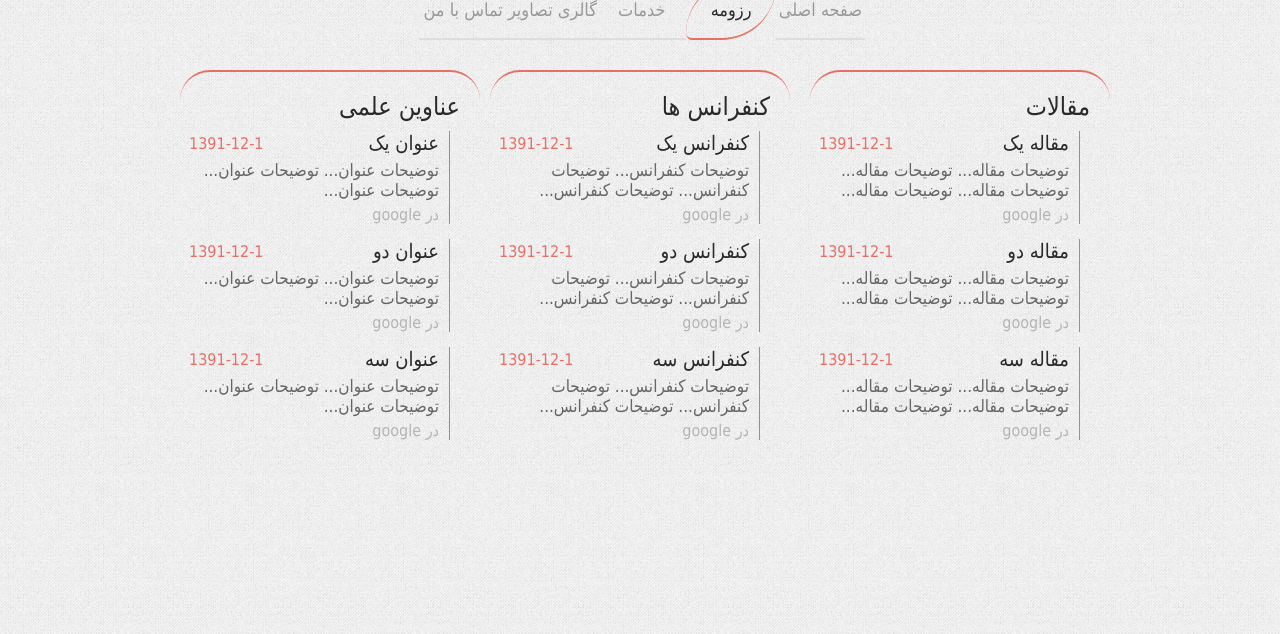
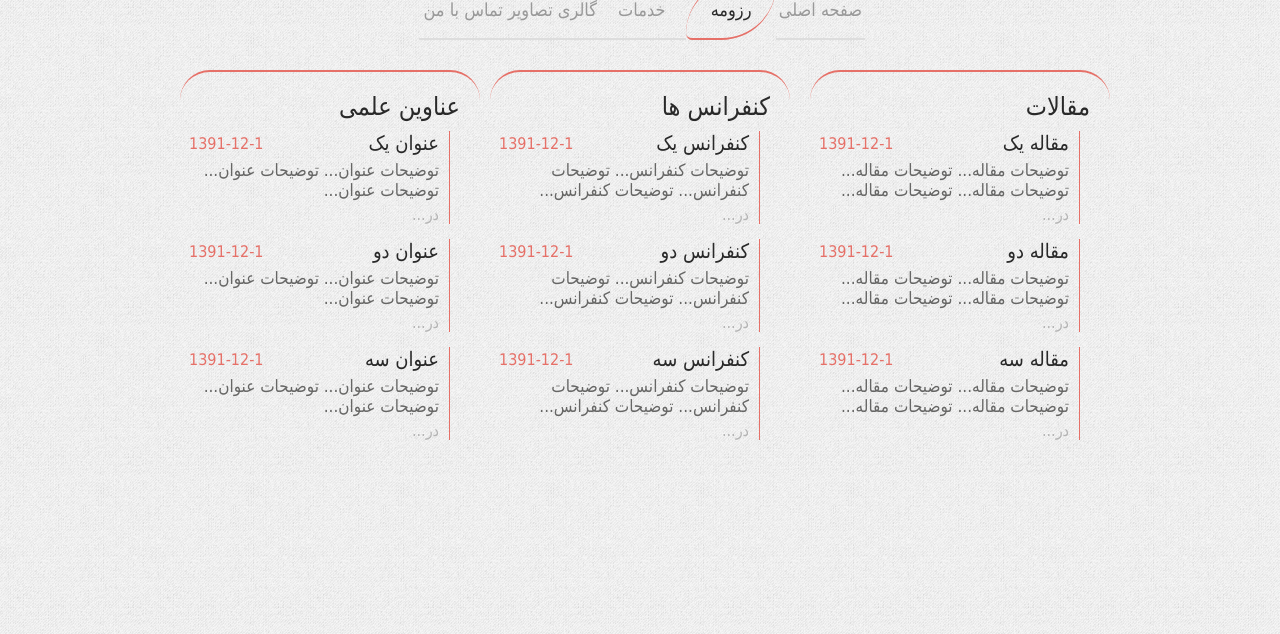
Before and after one commit to medworks/Dr, a WordPress theme: template themes/Dr-theme/index.php in a window 1280 px wide, after a click on "رزومه". Shown: the part 166-800 px from the top of the page. Run offline with PHP 8.4 and a stand-in for WordPress, Linux system fonts and the light colour scheme; the site name, menu and one post (Sample post) are stand-ins, and other content is empty; some libraries are stand-ins or nearby versions; some web fonts are replaced.

Commit message:
edit text

```diff
--- a/themes/Dr-theme/index.php
+++ b/themes/Dr-theme/index.php
@@ -171,19 +171,19 @@
 										<span class="date">1391-12-1</span>
 										<h3>مقاله یک</h3>
 										<p>توضیحات مقاله... توضیحات مقاله... توضیحات مقاله... توضیحات مقاله... </p>
-										<span class="place">در google</span>
+										<span class="place">در...</span>
 									</li>
 									<li>
 										<span class="date">1391-12-1</span>
 										<h3>مقاله دو</h3>
 										<p>توضیحات مقاله... توضیحات مقاله... توضیحات مقاله... توضیحات مقاله... </p>
-										<span class="place">در google</span>
+										<span class="place">در...</span>
 									</li>
 									<li>
 										<span class="date">1391-12-1</span>
 										<h3>مقاله سه</h3>
 										<p>توضیحات مقاله... توضیحات مقاله... توضیحات مقاله... توضیحات مقاله... </p>
-										<span class="place">در google</span>
+										<span class="place">در...</span>
 									</li>
 								</ul>
 							</div>
@@ -200,19 +200,19 @@
 										<span class="date">1391-12-1</span>
 										<h3>کنفرانس یک</h3>
 										<p>توضیحات کنفرانس... توضیحات کنفرانس... توضیحات کنفرانس... </p>
-										<span class="place">در google</span>
+										<span class="place">در...</span>
 									</li>
 									<li>
 										<span class="date">1391-12-1</span>
 										<h3>کنفرانس دو</h3>
 										<p>توضیحات کنفرانس... توضیحات کنفرانس... توضیحات کنفرانس... </p>
-										<span class="place">در google</span>
+										<span class="place">در...</span>
 									</li>
 									<li>
 										<span class="date">1391-12-1</span>
 										<h3>کنفرانس سه</h3>
 										<p>توضیحات کنفرانس... توضیحات کنفرانس... توضیحات کنفرانس... </p>
-										<span class="place">در google</span>
+										<span class="place">در...</span>
 									</li>
 								</ul>
 							</div>
@@ -229,19 +229,19 @@
 										<span class="date">1391-12-1</span>
 										<h3>عنوان یک</h3>
 										<p>توضیحات عنوان... توضیحات عنوان... توضیحات عنوان... </p>
-										<span class="place">در google</span>
+										<span class="place">در...</span>
 									</li>
 									<li>
 										<span class="date">1391-12-1</span>
 										<h3>عنوان دو</h3>
 										<p>توضیحات عنوان... توضیحات عنوان... توضیحات عنوان... </p>
-										<span class="place">در google</span>
+										<span class="place">در...</span>
 									</li>
 									<li>
 										<span class="date">1391-12-1</span>
 										<h3>عنوان سه</h3>
 										<p>توضیحات عنوان... توضیحات عنوان... توضیحات عنوان... </p>
-										<span class="place">در google</span>
+										<span class="place">در...</span>
 									</li>
 								</ul>
 							</div>
```
